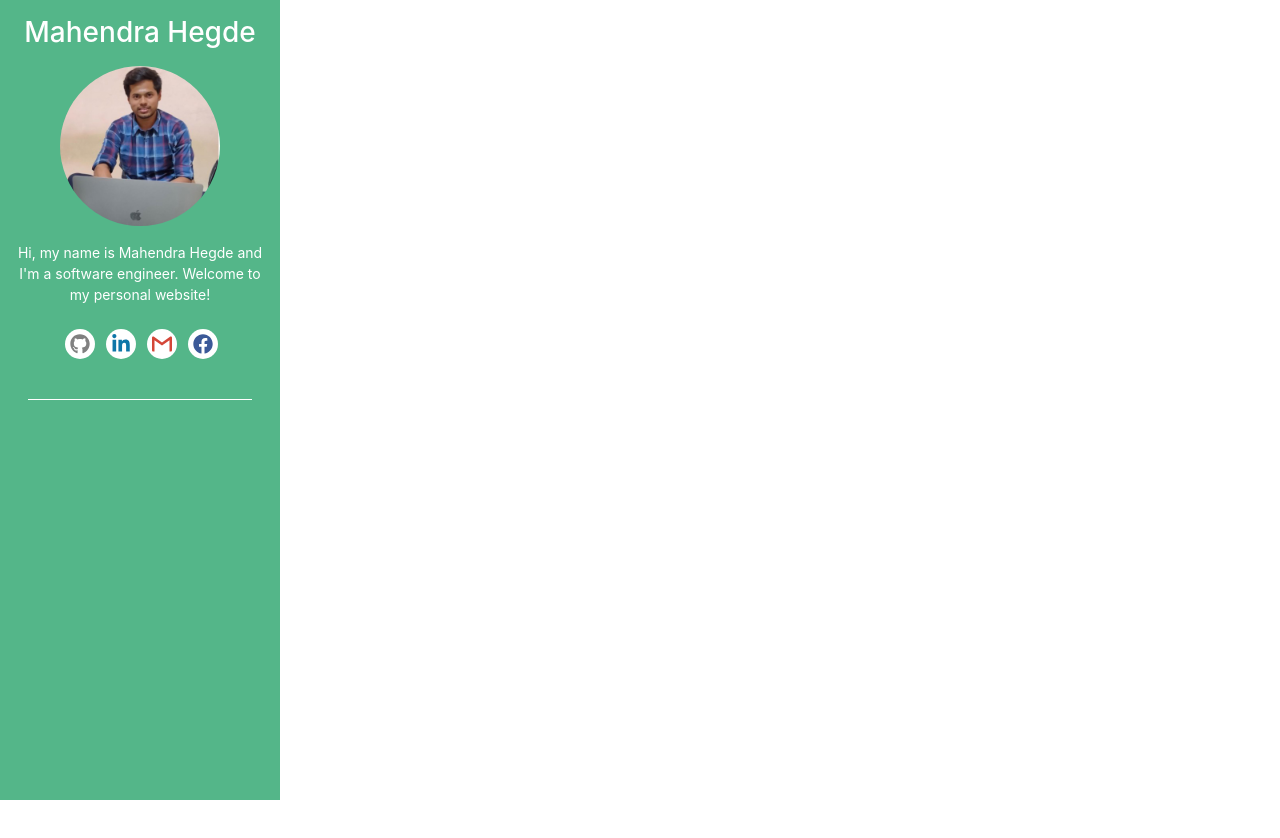
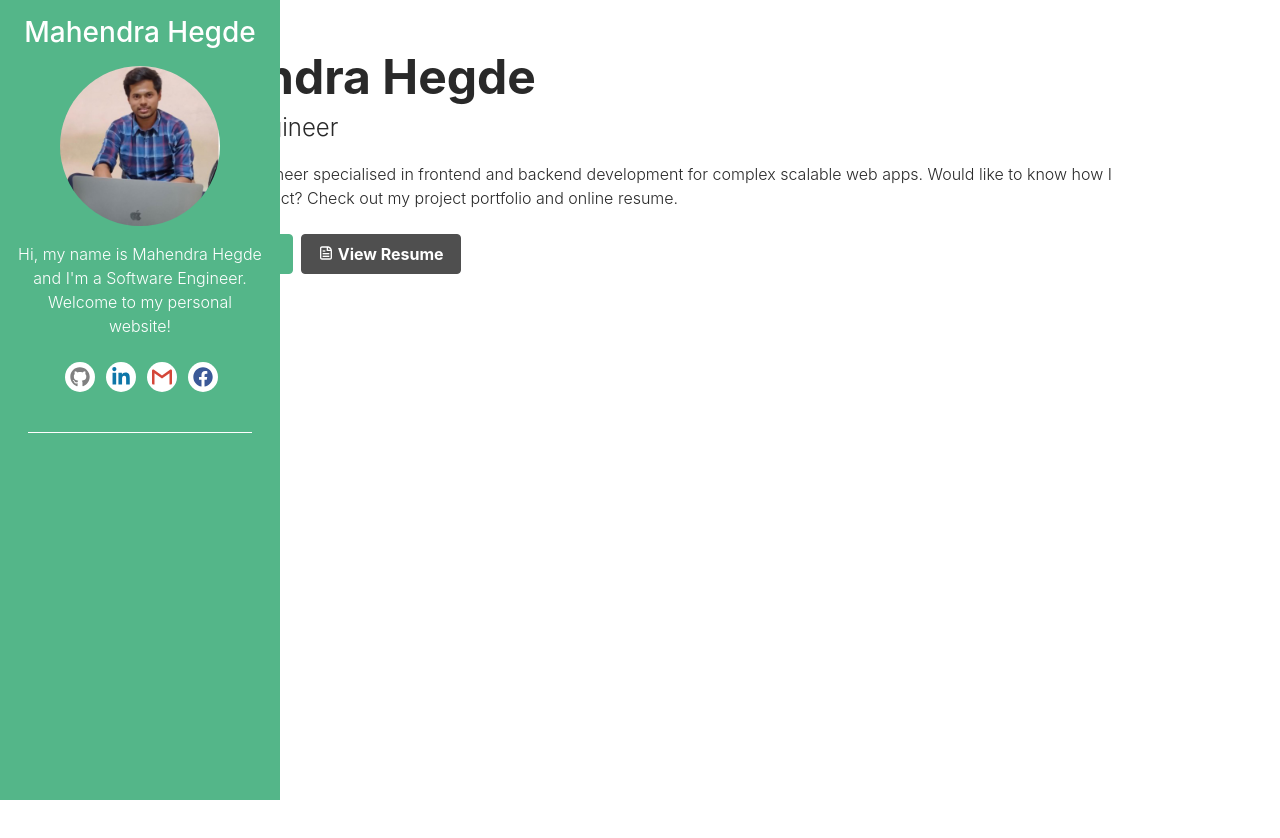
Before and after one commit to mahendraHegde/mahendrahegde.github.io, a React (Create React App) app: page / in a window 1280 px wide. Shown: the top 838 px of the page. Before the commit the page ends 800 px from the top, so only its background shows below. Built offline with nearby package versions, Linux system fonts and the light colour scheme.

Commit message:
add bio part 1

```diff
--- a/src/App.js
+++ b/src/App.js
@@ -9,14 +9,12 @@ import Layout from "./components/Layout";
 class App extends Component {
   render() {
     return (
-      <div>
         <Layout>
           <Switch>
             <Route exact path="/" component={Home} />
             <Route exact path="/about" component={About} />
           </Switch>
         </Layout>
-      </div>
     );
   }
 }
--- /dev/null
+++ b/src/components/IconButton.js
@@ -0,0 +1,17 @@
+import React from "react";
+import { Button } from "react-bootstrap";
+import { Link } from "react-router-dom";
+function IconButton({ variant, classes, children, icon,to }) {
+    const Icon = icon;
+  return (
+    <Button variant={variant} className={classes}>
+      {" "}
+      <Link style={{ color: 'inherit', textDecoration: 'inherit'}} to={to}>
+        {Icon && <Icon className="mr-1 mb-1"/>}
+        {children}
+      </Link>
+    </Button>
+  );
+}
+
+export default IconButton;
--- a/src/components/Layout.js
+++ b/src/components/Layout.js
@@ -1,27 +1,11 @@
-import React, { useEffect, useState } from "react";
-import { FaFacebook, FaLinkedinIn, FaGithub, FaCircle } from "react-icons/fa";
-import { SiGmail } from "react-icons/si";
-import Utils from "../utils/index";
-import { Link } from "react-router-dom";
-import { Button } from "react-bootstrap";
+import React from "react";
+import {  Container } from "react-bootstrap";
 import Sidebar from "./leftbar";
 
-const {
-  MENU_ITEMS,
-  SOCIAL_MEDIA,
-  THEME: { color },
-} = Utils;
-const SOCIAL_ICON_SIZE = 22;
-let prev = 1;
 function Layout(props) {
-  const [selectedMenu, setSelectedMenu] = useState(0);
-  useEffect(() => {
-    console.log(props);
-    const loc = window.location.href.split("/");
-    setSelectedMenu(loc[loc.length - 1]);
-  }, [window.location.href]);
   return <>
   <Sidebar/>
+  <Container className="p-3 p-lg-5 theme-bg-light"> {props.children}</Container>
   </>;
 }
 
--- a/src/components/leftbar/index.js
+++ b/src/components/leftbar/index.js
@@ -3,12 +3,12 @@ import {  Image, Navbar } from "react-bootstrap";
 import { FaFacebook, FaLinkedinIn, FaGithub } from "react-icons/fa";
 import { SiGmail } from "react-icons/si";
 import utils from "../../utils";
-const {SOCIAL_MEDIA} = utils;
+const {SOCIAL_MEDIA,DETAILS} = utils;
 const SOCIAL_ICON_SIZE = 20;
 const Sidebar = () => {
   return (
     <header className="header text-center">
-      <h3 className="mt-3"> Mahendra Hegde</h3>
+      <h3 className="mt-3"> {DETAILS.name}</h3>
       <Navbar bg="primary" fluid variant="dark" expand="lg">
         <Navbar.Toggle  style={{marginTop:"-60px"}} />
         <Navbar.Collapse className="flex-column"  id="basic-navbar-nav">
@@ -20,7 +20,7 @@ const Sidebar = () => {
             className="mb-3 mx-auto"
             style={{maxWidth:"160px"}}
           />
-          <div className="bio mb-3">Hi, my name is Mahendra Hegde and I'm a software engineer. Welcome to my personal website!</div>
+          <div className="bio mb-3"> {DETAILS.shrotAbout} </div>
           <ul className="social-list list-inline py-2 mx-auto">
             <li className="list-inline-item">
               <a
--- a/src/styles/index.scss
+++ b/src/styles/index.scss
@@ -9,6 +9,12 @@ body {
   -moz-osx-font-smoothing: grayscale;
   overflow: hidden;
   color: white;
+}
+ul,
+li,
+a {
+  list-style-type: none;
+  text-decoration: none;
 }
 hr{
   border: 0;
@@ -85,9 +91,24 @@ hr{
   padding: 2px;
   margin-left: 3px;
 }
-ul,
-li,
-a {
-  list-style-type: none;
-  text-decoration: none;
+.media {
+  display: flex;
+  align-items: flex-start;
 }
+.media-body{
+  flex: 1;
+}
+.profile-teaser{
+  color: #292929;
+}
+.profile-teaser .name {
+  font-size: 3rem;
+}
+.profile-teaser .designation {
+  font-size: 1.5rem;
+  font-weight: 300;
+}
+.bio{
+  font-size: 1rem;
+  font-weight: 300;
+}
--- a/src/styles/theme.scss
+++ b/src/styles/theme.scss
@@ -1,10 +1,11 @@
 
 $primary: #54B689;
+$secondary:#4f4f4f;
 $theme-colors : (
     "info": tomato,
     "danger": teal,
     "primary":$primary,
-    "secondary":$primary,
+    "secondary":$secondary,
     "light":#434343,
    "dark":#c2c2c2
 );
--- a/src/utils/index.js
+++ b/src/utils/index.js
@@ -15,8 +15,15 @@ const THEME = {
     primary: "#36cd61",
   },
 };
+const DETAILS={
+  name:"Mahendra Hegde",
+  designation:"Software Engineer",
+  shrotAbout:`Hi, my name is Mahendra Hegde and I'm a Software Engineer. Welcome to my personal website!`,
+  about:`I'm a software engineer specialised in frontend and backend development for complex scalable web apps. Would like to know how I may help your project? Check out my project portfolio and online resume.`
+}
 export default {
   MENU_ITEMS,
   SOCIAL_MEDIA,
   THEME,
+  DETAILS
 };
--- a/src/views/home.js
+++ b/src/views/home.js
@@ -1,12 +1,40 @@
 import React from "react";
+import { FaArrowAltCircleRight } from "react-icons/fa";
+import { CgFileDocument } from "react-icons/cg";
 import Utils from "../utils/index";
 import Layout from "../components/Layout";
-import {Button} from "react-bootstrap"
+import { Button, Container } from "react-bootstrap";
+import IconButton from "../components/IconButton";
 
-// const { MENU_ITEMS } = Utils;
+const { DETAILS } = Utils;
 
 export default function Home() {
   return (
-  <Button>View Portfolio</Button>
+    <Container>
+      <div className="profile-teaser media flex-column flex-lg-row">
+        <div className="profile-teaser-body">
+          <h2 className="name font-weight-bold mb-1">{DETAILS.name}</h2>
+          <div className="designation mb-3">{DETAILS.designation}</div>
+          <div className="bio mb-4">{DETAILS.about}</div>
+          <div className="mb-4">
+            <IconButton
+              to="/about"
+              classes="mr-2 mb-3"
+              icon={FaArrowAltCircleRight}
+            >
+              Visit Portfolio
+            </IconButton>
+            <IconButton
+              variant="secondary"
+              classes="mb-3"
+              icon={CgFileDocument}
+              to="/about"
+            >
+              View Resume
+            </IconButton>
+          </div>
+        </div>
+      </div>
+    </Container>
   );
 }
```
